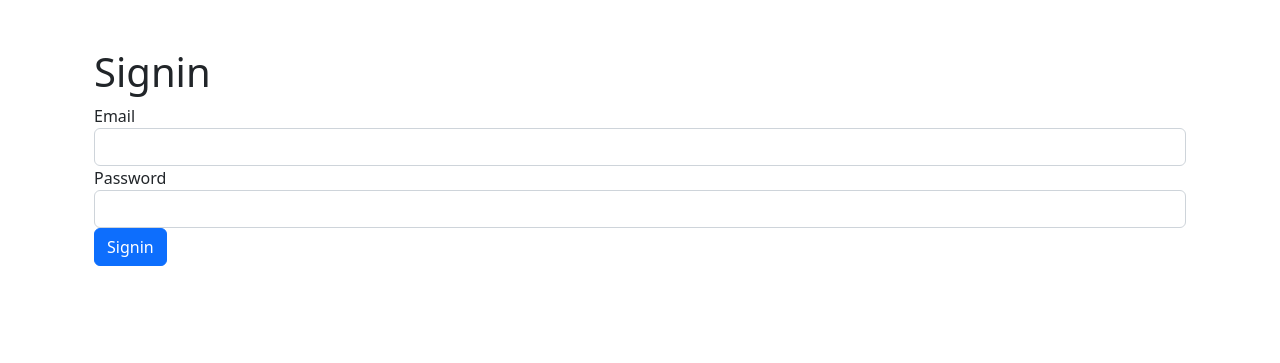
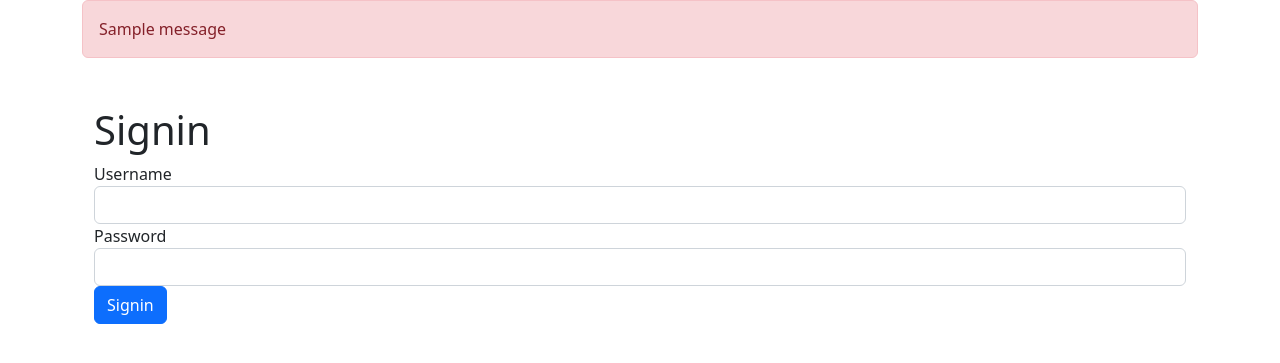
Before and after one commit to ZeroDayPoke/STRAIN.gg_Clouds, a Flask app: page /signin in a window 1280 px wide. Shown: the part 56-419 px from the top of the page. Run offline with Flask 3, Linux system fonts and the light colour scheme; tables that the repository leaves empty hold one stand-in row (values such as "Sample post"); one stand-in notice (Sample message) is shown; some libraries are stand-ins or nearby versions.

Commit message:
correct flash messages and templates

```diff
--- a/app/routes/web_routes.py
+++ b/app/routes/web_routes.py
@@ -56,9 +56,7 @@ def signup():
 
         # Check if a user with the same username already exists
         all_users = storage.all(user.User).values()
-        print(all_users)
         existing_user = next((u for u in all_users if u.username == username), None)
-        print(existing_user)
         if existing_user:
             flash('Username already exists. Please choose a different username.')
             return redirect(url_for('web_routes.signup'))
--- a/app/templates/base.html
+++ b/app/templates/base.html
@@ -19,7 +19,7 @@
 		<title>{% block title %}STRAIN.gg{% endblock %}</title>
 	</head>
 	<body>
-        <header>
+		<header>
 			<nav class="navbar navbar-expand-lg navbar-light bg-light">
 				<a class="navbar-brand" href="#">STRAIN.gg</a>
 				<button class="navbar-toggler" type="button" data-toggle="collapse" data-target="#navbarSupportedContent" aria-controls="navbarSupportedContent" aria-expanded="false" aria-label="Toggle navigation">
@@ -55,16 +55,15 @@
 				</div>
 			</nav>
 		</header>
-
-
-		<div class="container">
-			{% block content %}
-			{% endblock %}
-		</div>
-
-		<!-- jQuery first, then Popper.js, then Bootstrap JS -->
-		<script src="{{ url_for('static', filename='lib/jquery.min.js') }}"></script>
-		<script src="{{ url_for('static', filename='lib/popper.min.js') }}"></script>
-		<script src="{{ url_for('static', filename='lib/bootstrap.min.js') }}"></script>
+		<main role="main" class="container">
+			{% for message in get_flashed_messages() %}
+				<div class="alert alert-danger">{{ message }}</div>
+			{% endfor %}
+			{% block content %}{% endblock %}
+			<!-- jQuery first, then Popper.js, then Bootstrap JS -->
+			<script src="{{ url_for('static', filename='lib/jquery.min.js') }}"></script>
+			<script src="{{ url_for('static', filename='lib/popper.min.js') }}"></script>
+			<script src="{{ url_for('static', filename='lib/bootstrap.min.js') }}"></script>
+		</main>
 	</body>
 </html>
--- a/app/templates/signin.html
+++ b/app/templates/signin.html
@@ -9,8 +9,8 @@
         <h1 class="mt-5">Signin</h1>
         <form action="{{ url_for('web_routes.signin') }}" method="post">
             <div class="form-group">
-                <label for="email">Email</label>
-                <input type="email" class="form-control" id="email" name="email" required>
+                <label for="username">Username</label>
+                <input type="username" class="form-control" id="username" name="username" required>
             </div>
             <div class="form-group">
                 <label for="password">Password</label>
```
Also changed, not shown: app/models/user.py (+9 -4 lines).
